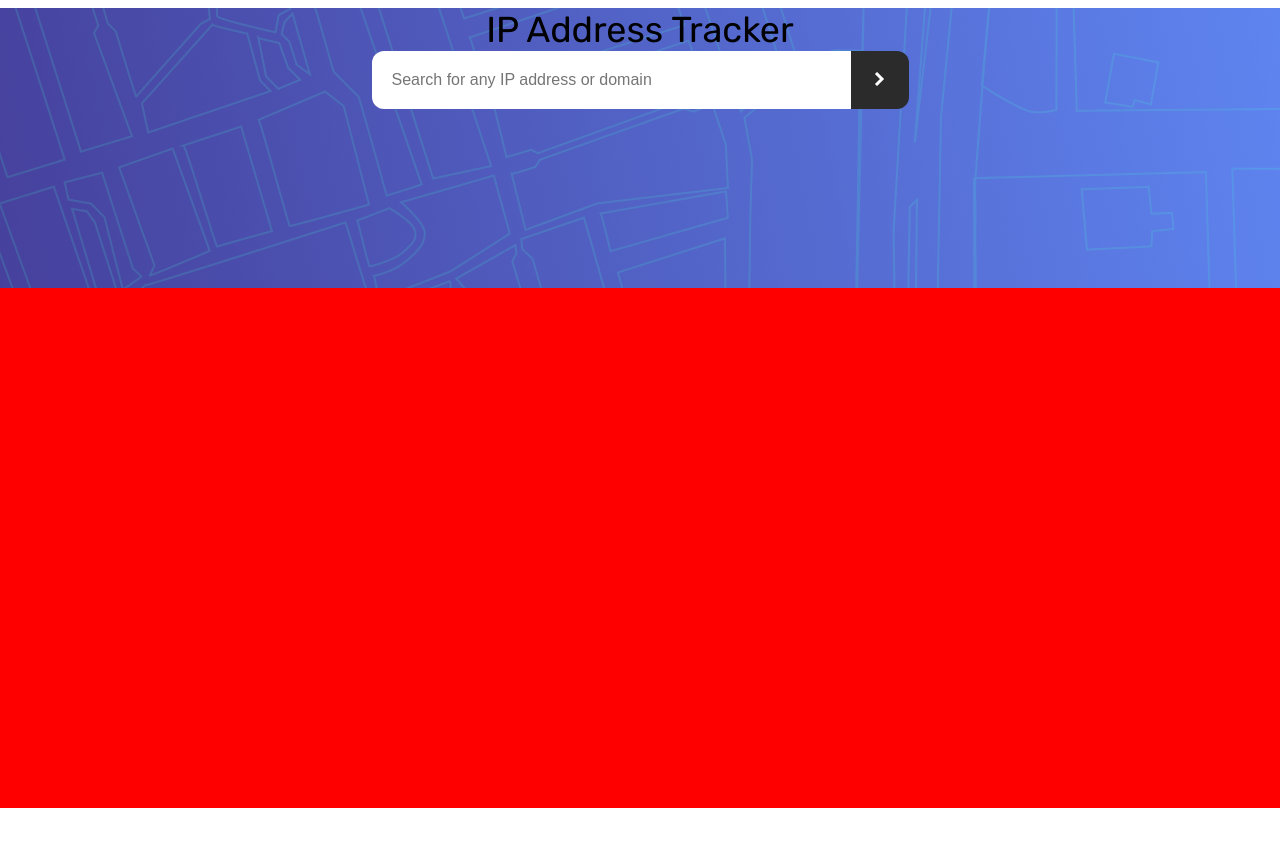
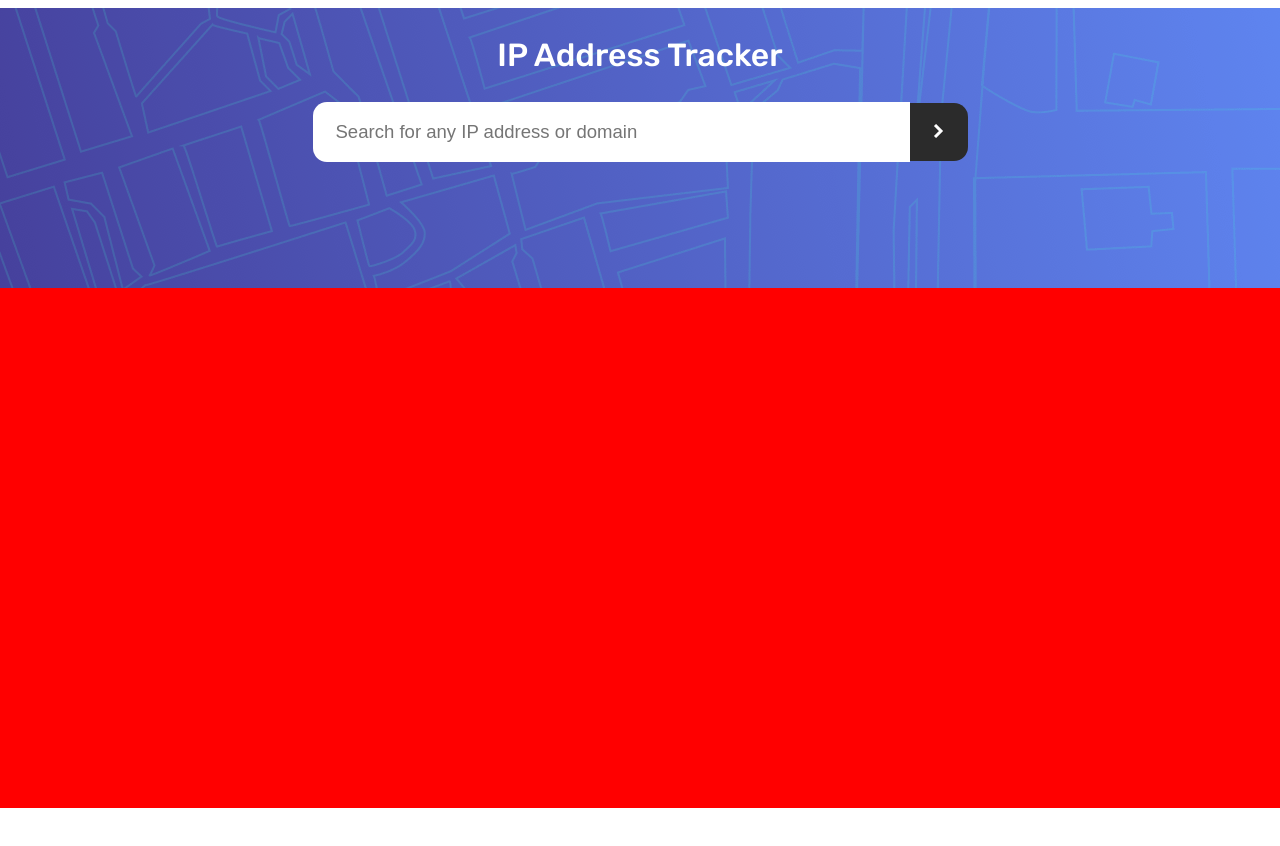
Before and after one commit to aardvarkpepper/2025-07-18-Project-HTML-CSS-Javascript, a plain HTML site: page index.html in a window 1280 px wide. Shown: the top 846 px of the page. Drawn offline with Linux system fonts and the light colour scheme.

Commit message:
CSS styling on top complete.

```diff
--- a/index.html
+++ b/index.html
@@ -22,10 +22,10 @@
   <div id="outer">
     <div id="container">
       <div id="top">
-        <div>IP Address Tracker</div>
+        <div id="top-title">IP Address Tracker</div>
         <div id="outer-input-container">
           <div id="inner-input-container">
-            <input id ="input-field" type="text" placeholder="Search for any IP address or domain" size="45"/>
+            <input id ="input-field" type="text" placeholder="Search for any IP address or domain" size="48"/>
             <button id="input-button" type="button">
               <img src="./images/icon-arrow.svg" alt="Button icon indicating input">
             </button>
--- a/styles.css
+++ b/styles.css
@@ -27,6 +27,13 @@
   background-image: url('./images/pattern-bg-desktop.png');
 }
 
+#top-title {
+  font-size: 2rem;
+  color: white;
+  padding: 28px 0px 28px 0px;
+  font-weight: 500;
+}
+
 #bottom {
   width: 1440px;
   height: 520px;
@@ -40,10 +47,10 @@
 }
 
 #input-field {
-  font-size: 1rem;
+  font-size: 1.16rem;
   /* 1 rem = 16 px default, though actual rem size depends on size of root element's font-size */
-  padding: 20px 20px;
-  border-radius: 12px 0px 0px 12px;
+  padding: 19px 23px;
+  border-radius: 14px 0px 0px 14px;
   border: none;
 }
 
@@ -52,6 +59,6 @@
   /* background-color: red; */
   height: 58px;
   width: 58px;
-  border-radius: 0px 12px 12px 0px;
+  border-radius: 0px 14px 14px 0px;
   border: none;
 }
```
Also changed, not shown: README2.md.
